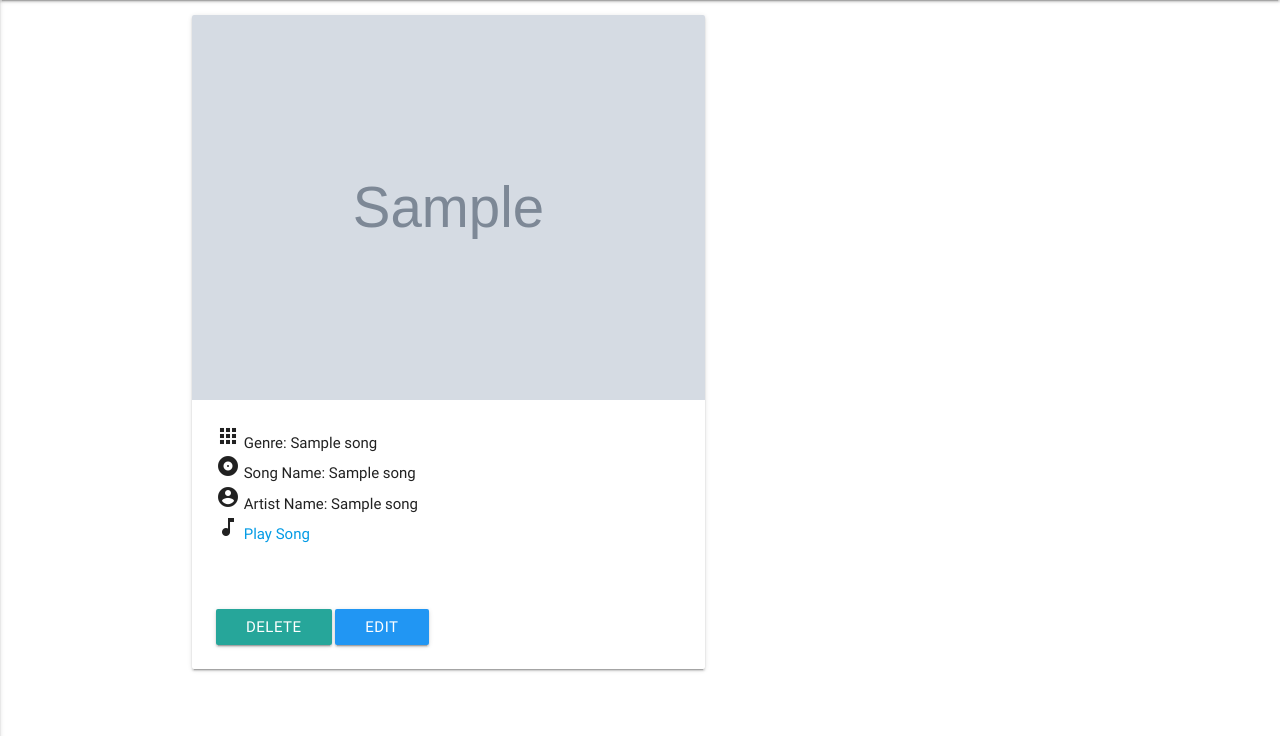
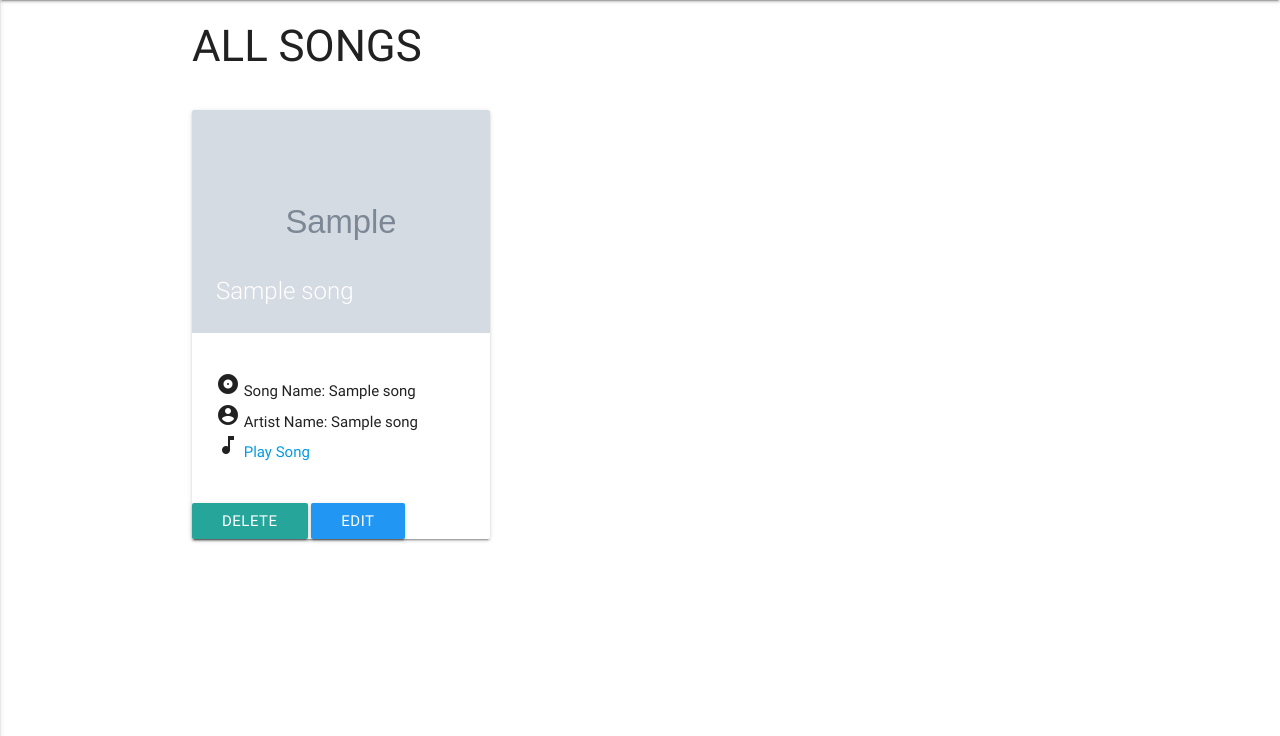
Before and after one commit to aleesang/milestone-project-three, a Flask app: page / in a window 1280 px wide. Shown: the part 64-800 px from the top of the page. Run offline with Flask 2, Linux system fonts and the light colour scheme; grey boxes marked "Sample" are stand-in pictures; a database or web service that is not in the repository returns one stand-in record (values such as "Sample title"); some libraries are stand-ins or nearby versions.

Commit message:
updated songs.html and style.css

```diff
--- a/static/style.css
+++ b/static/style.css
@@ -1,5 +1,14 @@
-.card-image.resize {
-    height: 250px;
-    width: 250px;
-    padding: 10px;
+.card-row {
+    width:320px;
+    left:20px;
+    display: inline-block;
+    margin-right: 40px;
+  -moz-column-width: 23rem;
+  -webkit-column-width: 23rem;
+  -moz-column-gap: 1rem;
+  -webkit-column-gap: 1rem;
 }
+
+.h-style {
+    text-transform: uppercase;
+}
--- a/templates/songs.html
+++ b/templates/songs.html
@@ -1,22 +1,20 @@
 {% extends 'base.html'%} {% block content %}
 
-  <div class="row">
-    <div class="col s12 m7">
+<div class="col s12">
+    <h3 class="h-style">All Songs</h3>
+</div>
+
+{% for song in songs %}
+<div class="container-fluid section">
+<div class="row card-row">
+    <div class="col s12 m6 l3" style="width:100%;">
       <div class="card">
         <div class="card-image">
-        {% for song in songs %}
+          <img class="responsive-img resize" src="{{song.song_image}}" alt="Uploaded Image">
+          <span class="card-title">{{song.genre_name}}</span>
+        </div>
+        <div class="card-content">
             <ul>
-                <li>
-                    <span>
-                        <img class="responsive-img resize" src="{{song.song_image}}" alt="Uploaded Image">
-                    </span>
-                </li>
-                <div class="card-content">
-                <li>
-                    <span>
-                        <i class="material-icons prefix">apps</i> Genre: {{song.genre_name}}
-                     </span>
-                </li>
                 <li>
                     <span>
                         <i class="material-icons prefix">album</i> Song Name: {{song.song_name}}
@@ -32,20 +30,19 @@
                         <i class="material-icons prefix">music_note</i> <a href="{{song.song_link}}" target="_blank">Play Song</a>
                     </span>
                 </li>
-                </div>
             </ul>
         </div>
-    <!--Edit section-->
-    <div class="row card-content">
-            <div class="col s6">
+        <div class="row">
+            <div class="col s12">
                 <a href="{{url_for('delete_song', song_id=song._id)}}" class="waves-effect waves-light btn btn_small">Delete</a>
                 <a href="{{url_for('edit_song', song_id=song._id)}}" class="waves-effect waves-light btn btn_small blue">Edit</a>
             </div>
+        </div>
     </div>
-{% endfor %}
-    <!-- end of edit section-->
+            {% endfor %}
       </div>
     </div>
   </div>
 
+
 {% endblock %}
```
